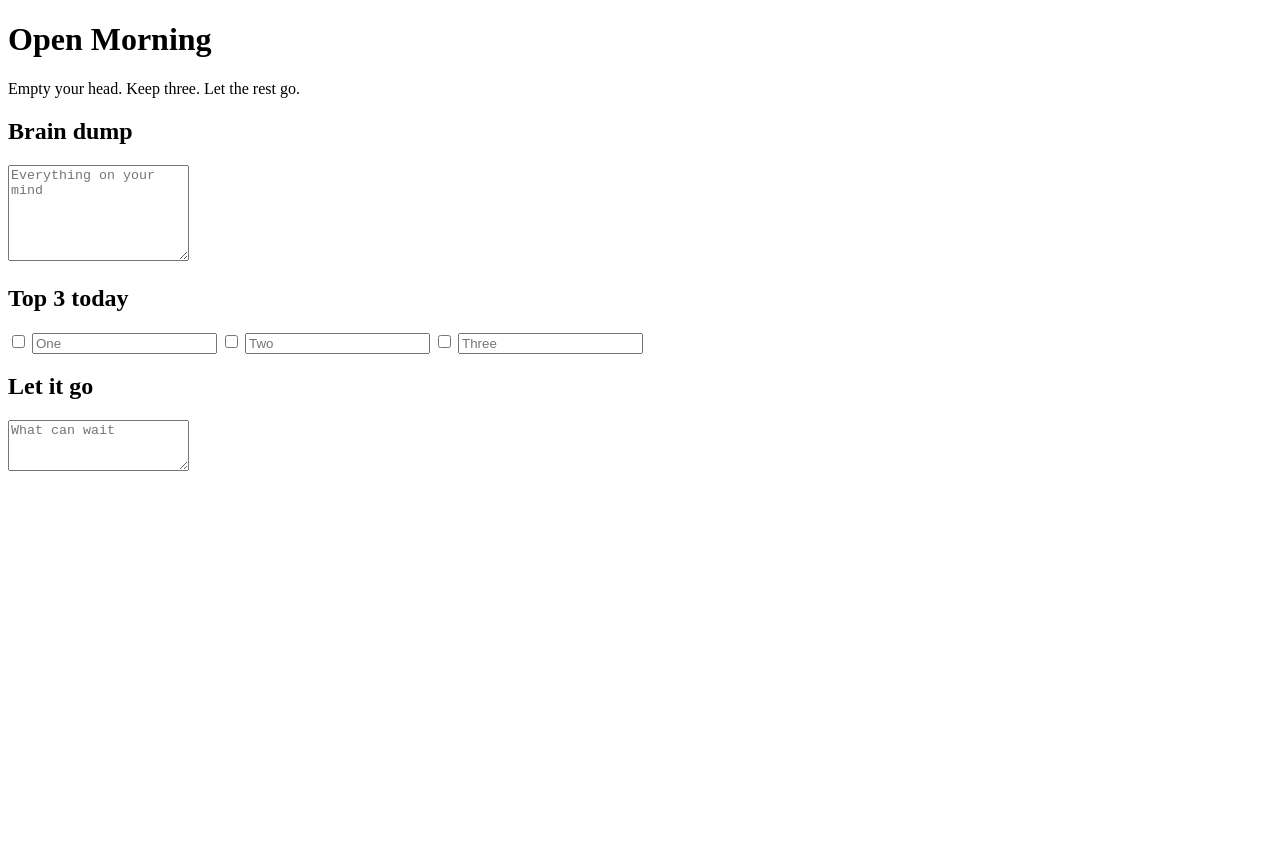
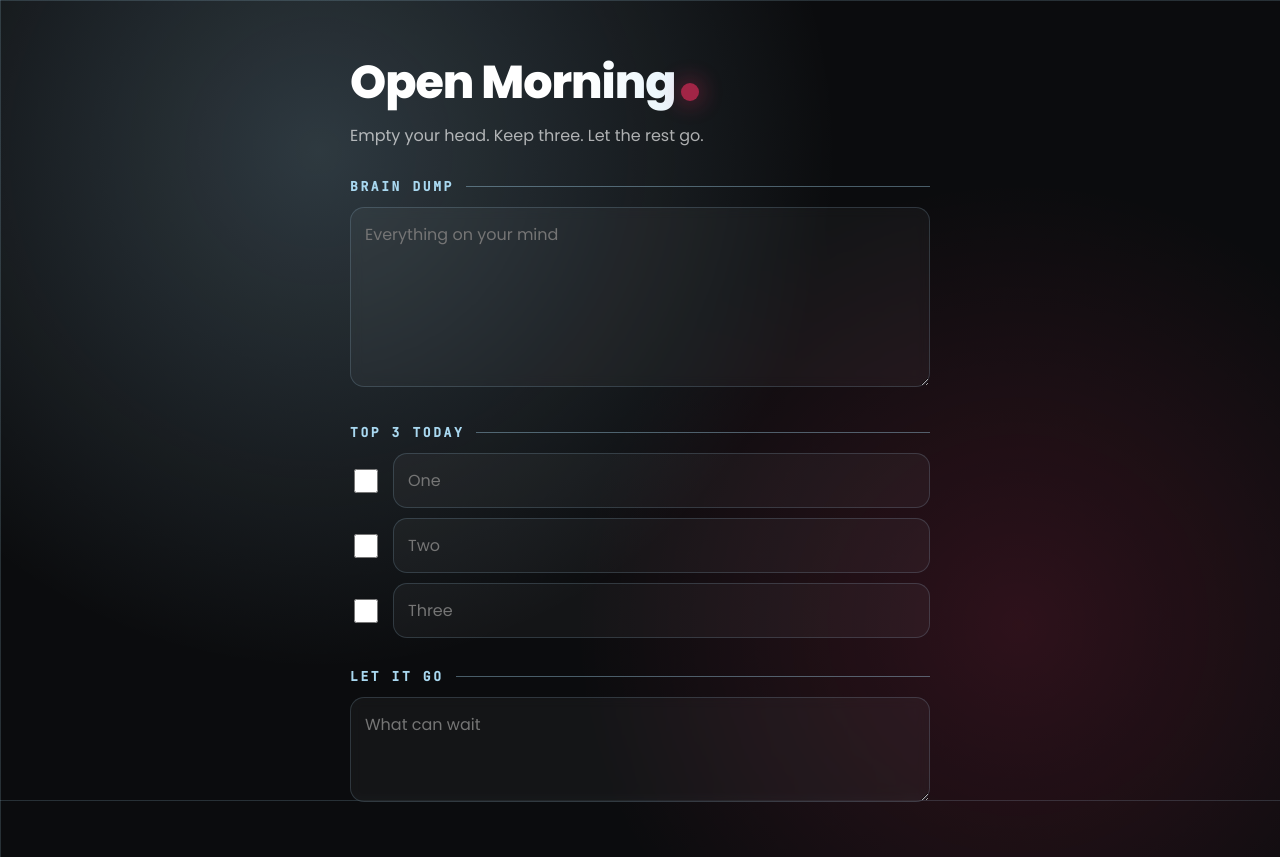
Before and after one commit to dicegamblethetechminister/open-morning-test, a plain HTML site: page index.html in a window 1280 px wide. Before the commit the page ends 800 px from the top, so only its background shows below. Drawn offline with Linux system fonts and the light colour scheme.

Commit message:
the OE style.

```diff
--- a/index.html
+++ b/index.html
@@ -3,6 +3,59 @@
 <head>
   <title>Open Morning</title>
   <meta name="viewport" content="width=device-width, initial-scale=1">
+  <style>
+    @import url('https://fonts.googleapis.com/css2?family=Poppins:wght@400;600;800&family=JetBrains+Mono:wght@500&display=swap');
+
+    /* The palette: set once, used everywhere */
+    :root { --bg: #0B0C0E; --panel: rgba(255,255,255,.04); --line: rgba(169,216,240,.18); --accent: #A9D8F0; --dot: #FF2E63; }
+
+    /* The page: black, a faint tech grid, centered */
+    body { margin: 0 auto; max-width: 620px; padding: 48px 20px; min-height: 100vh; box-sizing: border-box;
+      background: var(--bg); color: #fff; font-family: Poppins, sans-serif;
+      background-image: linear-gradient(var(--line) 1px, transparent 1px), linear-gradient(90deg, var(--line) 1px, transparent 1px);
+      background-size: 48px 48px; background-attachment: fixed; }
+
+    /* The glow: two soft lights drifting behind everything */
+    body::before { content: ""; position: fixed; inset: -20%; z-index: -1; pointer-events: none;
+      background: radial-gradient(circle at 30% 30%, rgba(169,216,240,.22), transparent 35%),
+                  radial-gradient(circle at 70% 70%, rgba(255,46,99,.14), transparent 30%);
+      animation: drift 14s ease-in-out infinite alternate; }
+
+    /* The title: shimmering ice, with a pulsing dot */
+    h1 { font-size: 46px; font-weight: 800; margin: 0 0 6px; letter-spacing: -1px;
+      background: linear-gradient(90deg, #fff 20%, var(--accent) 50%, #fff 80%); background-size: 200% auto;
+      -webkit-background-clip: text; background-clip: text; color: transparent; animation: shimmer 6s linear infinite; }
+    h1::after { content: ""; display: inline-block; width: 12px; height: 12px; margin-left: 8px; border-radius: 50%;
+      background: var(--dot); box-shadow: 0 0 16px var(--dot); animation: pulse 2s ease-in-out infinite; }
+    p { color: rgba(255,255,255,.65); margin: 0 0 28px; }
+
+    /* Section labels: small, spaced, with a line that draws in */
+    h2 { font-family: 'JetBrains Mono', monospace; font-size: 13px; letter-spacing: .2em; text-transform: uppercase;
+      color: var(--accent); margin: 30px 0 12px; display: flex; align-items: center; gap: 12px; }
+    h2::after { content: ""; flex: 1; height: 1px; background: var(--accent); opacity: .4; transform-origin: left; animation: draw 1.2s ease-out both; }
+
+    /* The boxes: glass panels that glow when you type */
+    textarea, input { width: 100%; box-sizing: border-box; background: var(--panel); color: #fff; font: inherit; font-size: 16px;
+      border: 1px solid var(--line); border-radius: 14px; padding: 14px; backdrop-filter: blur(6px); transition: .3s; }
+    textarea:focus, input:focus { outline: none; border-color: var(--accent); box-shadow: 0 0 0 4px rgba(169,216,240,.15); }
+
+    /* Top 3: check it off and it fades out like it's done */
+    label { display: flex; gap: 12px; align-items: center; margin-bottom: 10px; }
+    input[type=checkbox] { width: 24px; height: 24px; flex: none; accent-color: var(--dot); cursor: pointer; }
+    label:has(input:checked) input:not([type=checkbox]) { text-decoration: line-through; opacity: .45; }
+
+    /* Everything floats up on load, one after another */
+    body > * { animation: rise .8s ease-out both; }
+    body > *:nth-child(2) { animation-delay: .1s; } body > *:nth-child(3) { animation-delay: .2s; }
+    body > *:nth-child(4) { animation-delay: .3s; } body > *:nth-child(n+5) { animation-delay: .4s; }
+
+    @keyframes drift { to { transform: translate(6%, -4%) rotate(8deg); } }
+    @keyframes shimmer { to { background-position: 200% center; } }
+    @keyframes pulse { 50% { transform: scale(1.5); opacity: .6; } }
+    @keyframes draw { from { transform: scaleX(0); } }
+    @keyframes rise { from { opacity: 0; transform: translateY(14px); } }
+    @media (prefers-reduced-motion: reduce) { *, *::before, *::after { animation: none !important; } }
+  </style>
 </head>
 <body>
   <h1>Open Morning</h1>
```
